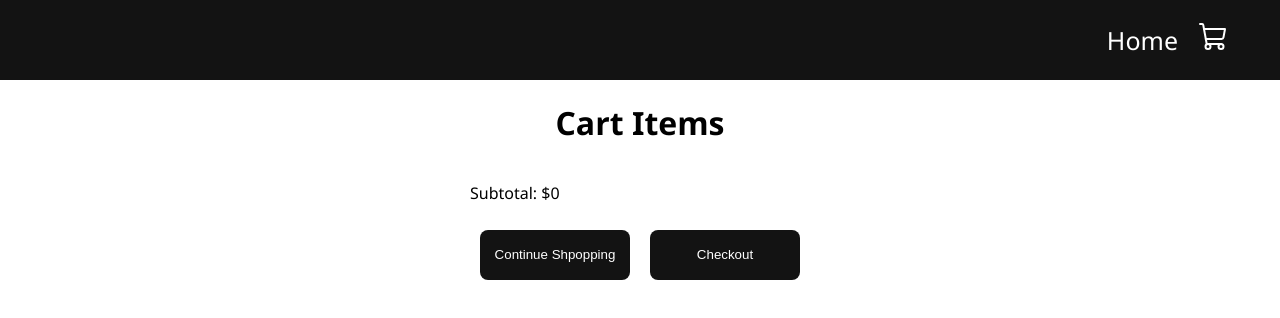
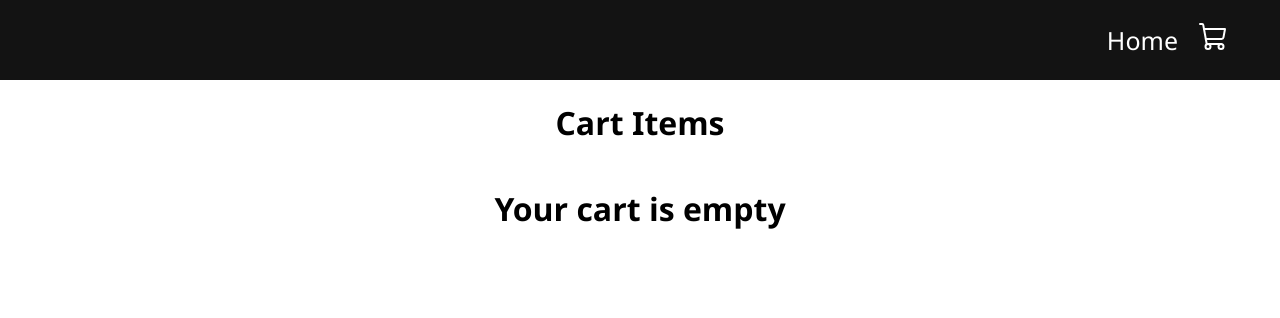
Before and after one commit to Swapnilrupakhetee/ecommerce_cart, a React (Create React App) app: page /cart in a window 1280 px wide. Shown: the top 318 px of the page. Built offline with nearby package versions, Linux system fonts and the light colour scheme.

Commit message:
final_commit

```diff
--- a/src/pages/cart/Cart.jsx
+++ b/src/pages/cart/Cart.jsx
@@ -3,9 +3,13 @@
 import { ShopContext } from '../../context/Shop_context';
 import  {CartItem}  from './CartItem';
 import '../cart/cart.css'
+
+import {useNavigate} from "react-router-dom"
 function Cart() {
   const{cartItems,getTotalCartAmount}=useContext(ShopContext);
   const totalAmount = getTotalCartAmount();
+
+  const navigate =useNavigate()
   return (
     <div className='cart'>
     <div><h1>Cart Items</h1></div>
@@ -16,11 +20,13 @@
         }
       })}
     </div>
+    {totalAmount > 0 ?
     <div className='checkout'>
+
       <p>Subtotal: ${totalAmount}</p>
-      <button>Continue Shpopping</button>
+      <button onClick={()=>navigate("/")}>Continue Shpopping</button>
       <button>Checkout</button>
-    </div>
+    </div>: <h1>Your cart is empty</h1>}
     </div>
   )
 }
```
